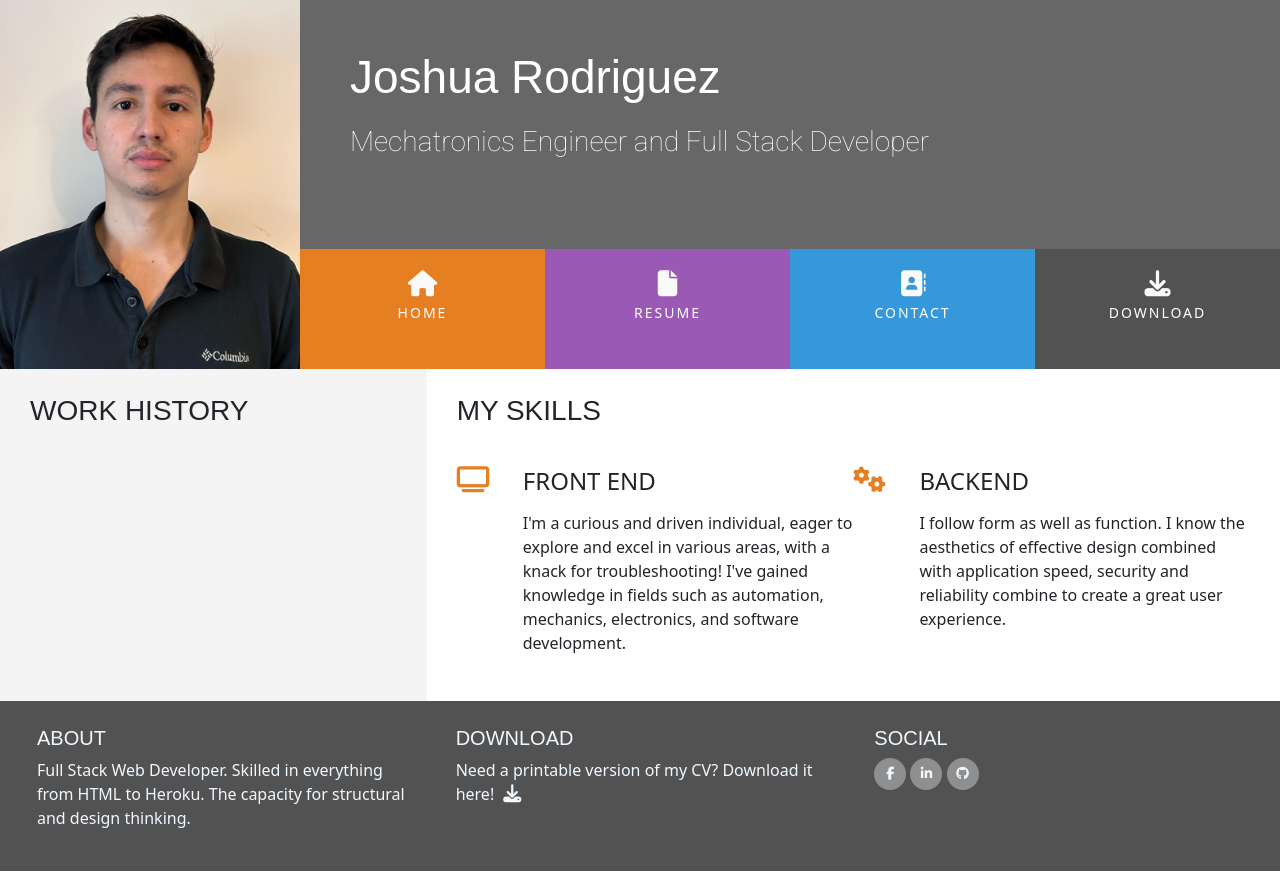
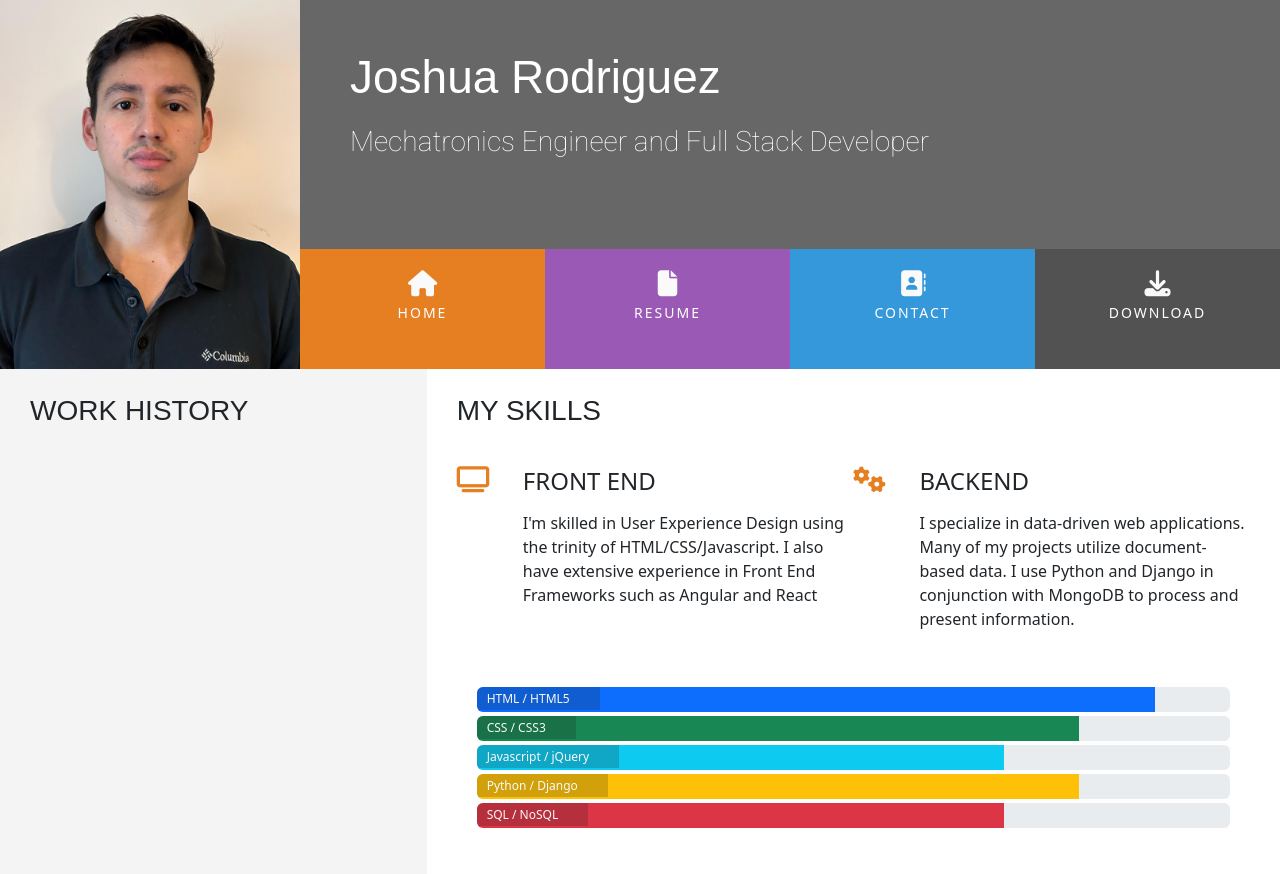
Before and after one commit to Joshuadrp/BootstrapResume, a plain HTML site: page resume.html in a window 1280 px wide. Shown: the top 874 px of the page. Drawn offline with nearby package versions, Linux system fonts and the light colour scheme.

Commit message:
add progress-section, including progress-bars

```diff
--- a/assets/css/style.css
+++ b/assets/css/style.css
@@ -248,3 +248,21 @@ footer{
     position: relative;
     width:60%;
 }
+
+/* ------------------------------------------------------------------------Skills */
+.progress {
+    position:relative;
+    height: 25px;
+    margin-bottom: 4px;
+}
+.progress-type{
+    position: absolute;
+    left: 0px;
+    font-weight:400;
+    padding: 3px 30px 2px 10px;
+    color: #fafafa;
+    background-color: rgba(25,25,25,0.2);
+}
+.progress-section{
+    margin: 40px 20px;
+}
--- a/resume.html
+++ b/resume.html
@@ -76,7 +76,6 @@
               <h3 class="section-heading uppercase">Work History</h3>
             </div>
           </div>
-
         </div>
         <div class="col-md-8 bg-color-three-reasons section-column">
           <div class="row">
@@ -88,18 +87,14 @@
             <div class="col-10 offset-1 offset-sm-0 col-sm-4 col-md-6">
               <div class="row">
                 <div class="col-2">
-                    <i
-                      class="three-reasons-icon fa fa-tv"
-                      aria-hidden="true"
-                    ></i>
+                  <i class="three-reasons-icon fa fa-tv" aria-hidden="true"></i>
                 </div>
                 <div class="col-10">
                   <h4 class="three-reasons-heading uppercase">Front End</h4>
                   <p>
-                      I'm a curious and driven individual, eager to explore and
-                      excel in various areas, with a knack for troubleshooting!
-                      I've gained knowledge in fields such as automation,
-                      mechanics, electronics, and software development.
+                    I'm skilled in User Experience Design using the trinity of
+                    HTML/CSS/Javascript. I also have extensive experience in
+                    Front End Frameworks such as Angular and React
                   </p>
                 </div>
               </div>
@@ -113,15 +108,83 @@
                   ></i>
                 </div>
                 <div class="col-10">
-                    <h4 class="three-reasons-heading uppercase">
-                      BackEnd
-                    </h4>
+                  <h4 class="three-reasons-heading uppercase">BackEnd</h4>
                   <p>
-                      I follow form as well as function. I know the aesthetics of
-                      effective design combined with application speed, security
-                      and reliability combine to create a great user experience.
+                    I specialize in data-driven web applications. Many of my
+                    projects utilize document-based data. I use Python and
+                    Django in conjunction with MongoDB to process and present
+                    information.
                   </p>
                 </div>
+              </div>
+            </div>
+          </div>
+          <div class="row progress-section">
+            <div class="col">
+              <div class="progress">
+                <div
+                  class="progress-bar"
+                  role="progressbar"
+                  aria-valuenow="90"
+                  aria-valuemin="0"
+                  aria-valuemax="100"
+                  style="width: 90%"
+                >
+                  <div class="sr-only">90% complete</div>
+                </div>
+                <span class="progress-type">HTML / HTML5</span>
+              </div>
+              <div class="progress">
+                <div
+                  class="progress-bar bg-success"
+                  role="progressbar"
+                  aria-valuenow="80"
+                  aria-valuemin="0"
+                  aria-valuemax="100"
+                  style="width: 80%"
+                >
+                  <div class="sr-only">80% complete</div>
+                </div>
+                <span class="progress-type">CSS / CSS3</span>
+              </div>
+              <div class="progress">
+                <div
+                  class="progress-bar bg-info"
+                  role="progressbar"
+                  aria-valuenow="70"
+                  aria-valuemin="0"
+                  aria-valuemax="100"
+                  style="width: 70%"
+                >
+                  <div class="sr-only">70% complete</div>
+                </div>
+                <span class="progress-type">Javascript / jQuery</span>
+              </div>
+              <div class="progress">
+                <div
+                  class="progress-bar bg-warning"
+                  role="progressbar"
+                  aria-valuenow="80"
+                  aria-valuemin="0"
+                  aria-valuemax="100"
+                  style="width: 80%"
+                >
+                  <div class="sr-only">80% complete</div>
+                </div>
+                <span class="progress-type">Python / Django</span>
+              </div>
+              <div class="progress">
+                <div
+                  class="progress-bar bg-danger"
+                  role="progressbar"
+                  aria-valuenow="70"
+                  aria-valuemin="0"
+                  aria-valuemax="100"
+                  style="width: 70%"
+                >
+                  <div class="sr-only">70% complete</div>
+                </div>
+                <span class="progress-type">SQL / NoSQL</span>
               </div>
             </div>
           </div>
```
Lines whose indentation alone changed are shown as unchanged.
